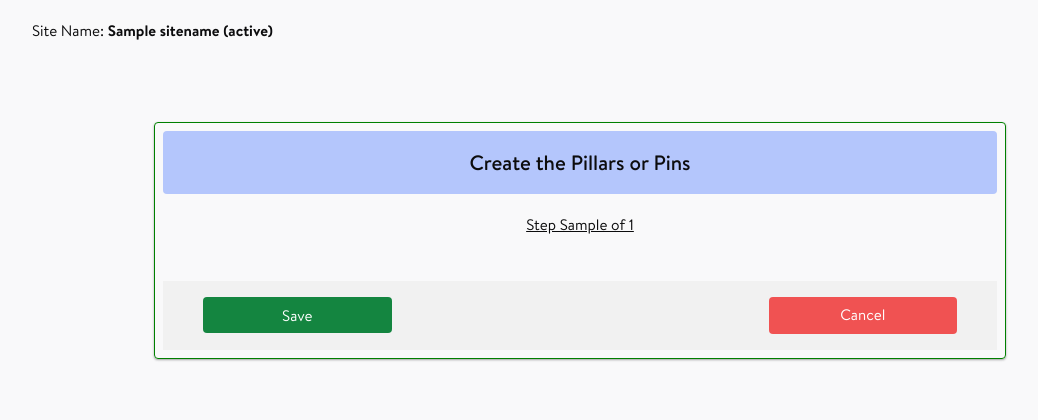
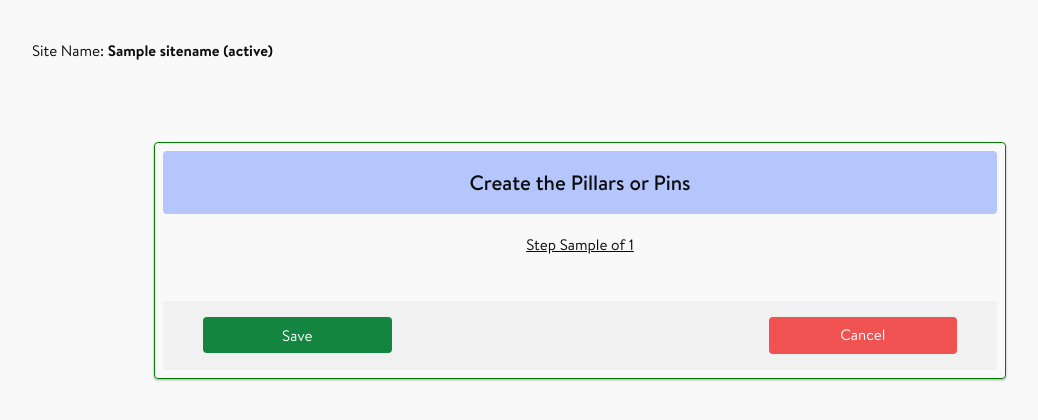
Before and after one commit to Landgate/Medjil, a Django app: template calibrationsites/templates/calibrationsites/CalibrationSiteForm2.html in a window 1280 px wide. Shown: the part 120-540 px from the top of the page, without its empty margins (60-1098 px from the left). Run offline with Django 3.2, Linux system fonts and the light colour scheme; the template is opened without the code that fills it: most values are stand-ins (such as "Sample title", 1, 10 or a date in 2020).

Commit message:
Adding changes to pillar form

```diff
--- a/calibrationsites/templates/calibrationsites/CalibrationSiteForm2.html
+++ b/calibrationsites/templates/calibrationsites/CalibrationSiteForm2.html
@@ -12,7 +12,7 @@
     <hr>
     <br> -->
     <div class="post-content">
-        <div class="grid-2 mt-5">
+        <div class="grid-2 mt-10">
             <div class="pxl-5 text-left text-base">
                 <p>Site Name: <strong>{{ sitename }} ({{ sitestate }})</strong></p>
                 {% if sitetype == 'staff_range' %}
```
Also changed, not shown: db.sqlite3.
